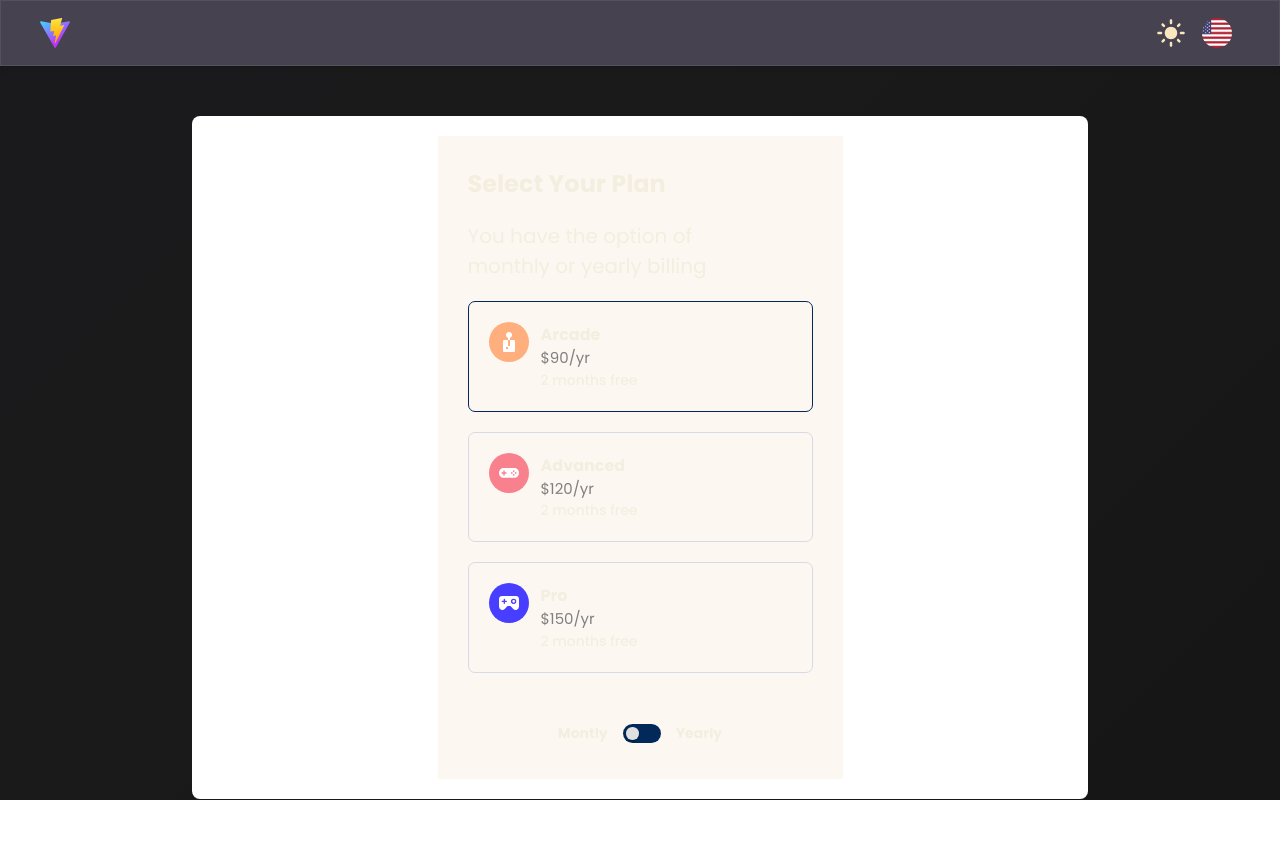
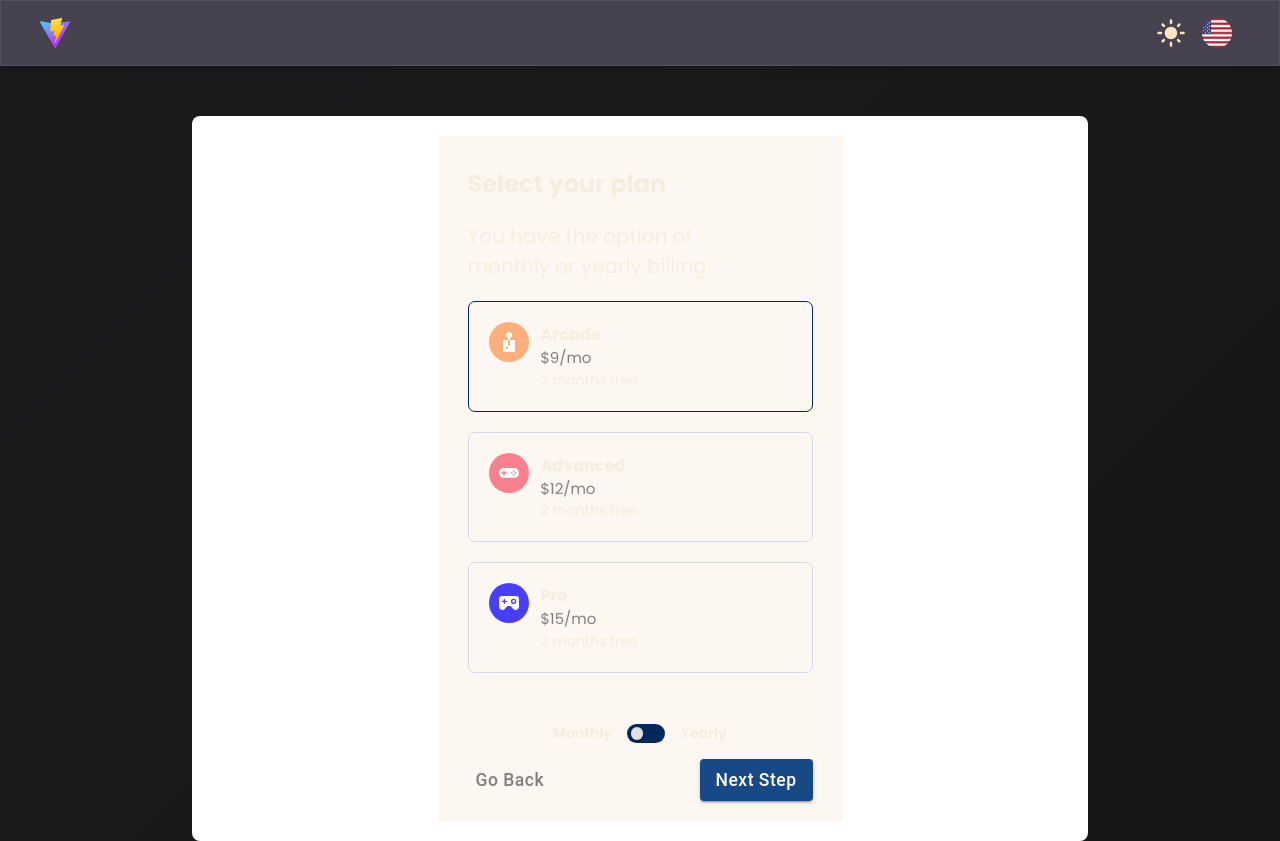
Before and after one commit to ilmandwi24/backup, a React (Vite) app: page /sample-select-plan in a window 1280 px wide. Before the commit the page ends 800 px from the top, so only its background shows below. Built offline with nearby package versions, Linux system fonts and the light colour scheme.

Commit message:
edit: change button style and formatmessage

```diff
--- a/src/components/Button/index.jsx
+++ b/src/components/Button/index.jsx
@@ -3,10 +3,14 @@ import PropTypes from 'prop-types';
 
 import { FormattedMessage } from 'react-intl';
 
-const ButtonStep = ({ click, message }) => (
+const ButtonStep = ({ click, message, typevariant }) => (
   <Button
-    variant="contained"
-    sx={{ textTransform: 'none', backgroundColor: 'hsl(213, 71%, 31%)' }}
+    variant={typevariant}
+    sx={{
+      textTransform: 'none',
+      backgroundColor: typevariant === 'contained' ? 'hsl(213, 71%, 31%)' : '',
+      color: typevariant === 'contained' ? 'white' : 'gray',
+    }}
     onClick={click}
     type="submit"
     disableRipple
@@ -18,6 +22,7 @@ const ButtonStep = ({ click, message }) => (
 ButtonStep.propTypes = {
   click: PropTypes.func,
   message: PropTypes.string,
+  typevariant: PropTypes.string,
 };
 
 export default ButtonStep;
--- a/src/components/SelectPlan/CardSelectPlan.jsx
+++ b/src/components/SelectPlan/CardSelectPlan.jsx
@@ -1,8 +1,11 @@
 import { Box, styled, Switch } from '@mui/material';
+import PropTypes from 'prop-types';
 // import iconArcade from '@static/images/en.png';
+import ButtonStep from '@components/Button';
+import { injectIntl } from 'react-intl';
 import classes from './csp.module.scss';
 
-const CardSelectPlan = () => {
+const CardSelectPlan = ({ intl: { formatMessage } }) => {
   const CustomSwitch = styled((props) => <Switch focusVisibleClassName=".Mui-focusVisible" disableRipple {...props} />)(
     ({ theme }) => ({
       width: 38,
@@ -53,8 +56,8 @@ const CardSelectPlan = () => {
   const isActive = true;
   return (
     <Box className={classes.container}>
-      <h1>Select Your Plan</h1>
-      <p>You have the option of monthly or yearly billing</p>
+      <h1>{formatMessage({ id: 'app_select_your_plan' })}</h1>
+      <p>{formatMessage({ id: 'app_select_plan_description' })}</p>
       {/* List package */}
       <Box className={classes.listPlan}>
         <Box className={`${classes.plan} ${isActive ? classes.active : ''}`}>
@@ -64,9 +67,9 @@ const CardSelectPlan = () => {
             </span>
           </Box>
           <Box className={classes.desc}>
-            <h3>Arcade</h3>
-            <span className={classes.price}>$90/yr</span>
-            <span className={classes.free}>2 months free</span>
+            <h3>{formatMessage({ id: 'app_plan_arcade' })}</h3>
+            <span className={classes.price}>{formatMessage({ id: 'app_arcade_price' })}</span>
+            <span className={classes.free}>{formatMessage({ id: 'app_2months' })}</span>
           </Box>
         </Box>
         <Box className={classes.plan}>
@@ -76,9 +79,9 @@ const CardSelectPlan = () => {
             </span>
           </Box>
           <Box className={classes.desc}>
-            <h3>Advanced</h3>
-            <span className={classes.price}>$120/yr</span>
-            <span className={classes.free}>2 months free</span>
+            <h3>{formatMessage({ id: 'app_plan_advanced' })}</h3>
+            <span className={classes.price}>{formatMessage({ id: 'app_advanced_price' })}</span>
+            <span className={classes.free}>{formatMessage({ id: 'app_2months' })}</span>
           </Box>
         </Box>
         <Box className={classes.plan}>
@@ -88,18 +91,28 @@ const CardSelectPlan = () => {
             </span>
           </Box>
           <Box className={classes.desc}>
-            <h3>Pro</h3>
-            <span className={classes.price}>$150/yr</span>
-            <span className={classes.free}>2 months free</span>
+            <h3>{formatMessage({ id: 'app_plan_pro' })}</h3>
+            <span className={classes.price}>{formatMessage({ id: 'app_pro_price' })}</span>
+            <span className={classes.free}>{formatMessage({ id: 'app_2months' })}</span>
           </Box>
         </Box>
       </Box>
 
       <Box className={classes.switch}>
-        Montly <CustomSwitch /> Yearly
+        {/* TODO:: SWITCH SELECT PLAN CHANGED */}
+        {formatMessage({ id: 'app_plan_monthly' })} <CustomSwitch /> {formatMessage({ id: 'app_plan_yearly' })}
+      </Box>
+
+      <Box className={classes.buttonStep}>
+        <ButtonStep message={formatMessage({ id: 'button_goback' })} />
+        <ButtonStep message={formatMessage({ id: 'button_nextstep' })} typevariant="contained" />
       </Box>
     </Box>
   );
 };
 
-export default CardSelectPlan;
+CardSelectPlan.propTypes = {
+  intl: PropTypes.object,
+};
+
+export default injectIntl(CardSelectPlan);
--- a/src/components/SelectPlan/csp.module.scss
+++ b/src/components/SelectPlan/csp.module.scss
@@ -21,11 +21,11 @@
     .plan {
       margin-bottom: 1rem;
       padding: 1rem 1rem 1rem 1rem;
-    //   background-color: blanchedalmond;
+      //   background-color: blanchedalmond;
       border: 1px hsl(229, 24%, 87%) solid;
       border-radius: 7px;
       display: flex;
-    //   max-width: 95.5%;
+      //   max-width: 95.5%;
       .icon {
         flex-basis: 45px;
       }
@@ -72,6 +72,11 @@
     margin-bottom: 15px;
     // background-color:red;
   }
+
+  .buttonStep {
+    @include directionX;
+    justify-content: space-between;
+  }
 }
 
 @include apply-at-xxl-size {
@@ -84,14 +89,14 @@
       font-size: 15px;
       color: gray;
       font-weight: 500;
-      margin-top:10px;
+      margin-top: 10px;
     }
     .listPlan {
-      gap:10px;
+      gap: 10px;
       display: flex;
       flex-wrap: wrap;
-      margin-top: 20px ;
-      .plan{
+      margin-top: 20px;
+      .plan {
         padding: 20px 15px 0 15px;
         min-width: 100px;
         flex-direction: column;
--- a/src/languages/id.js
+++ b/src/languages/id.js
@@ -42,9 +42,9 @@ export default {
   app_plan_pro: 'Pro',
   app_plan_monthly: 'Bulanan',
   app_plan_yearly: 'Tahunan',
-  app_arcade_price: 'Rp9/bln',
-  app_advanced_price: 'Rp12/bln',
-  app_pro_price: 'Rp15/bln',
+  app_arcade_price: 'Rp 126.000/bln',
+  app_advanced_price: 'Rp 168.000/bln',
+  app_pro_price: 'Rp 210.000/bln',
   app_2months: '2 bulan gratis',
 
   // Komponen Pilih Tambahan
```
